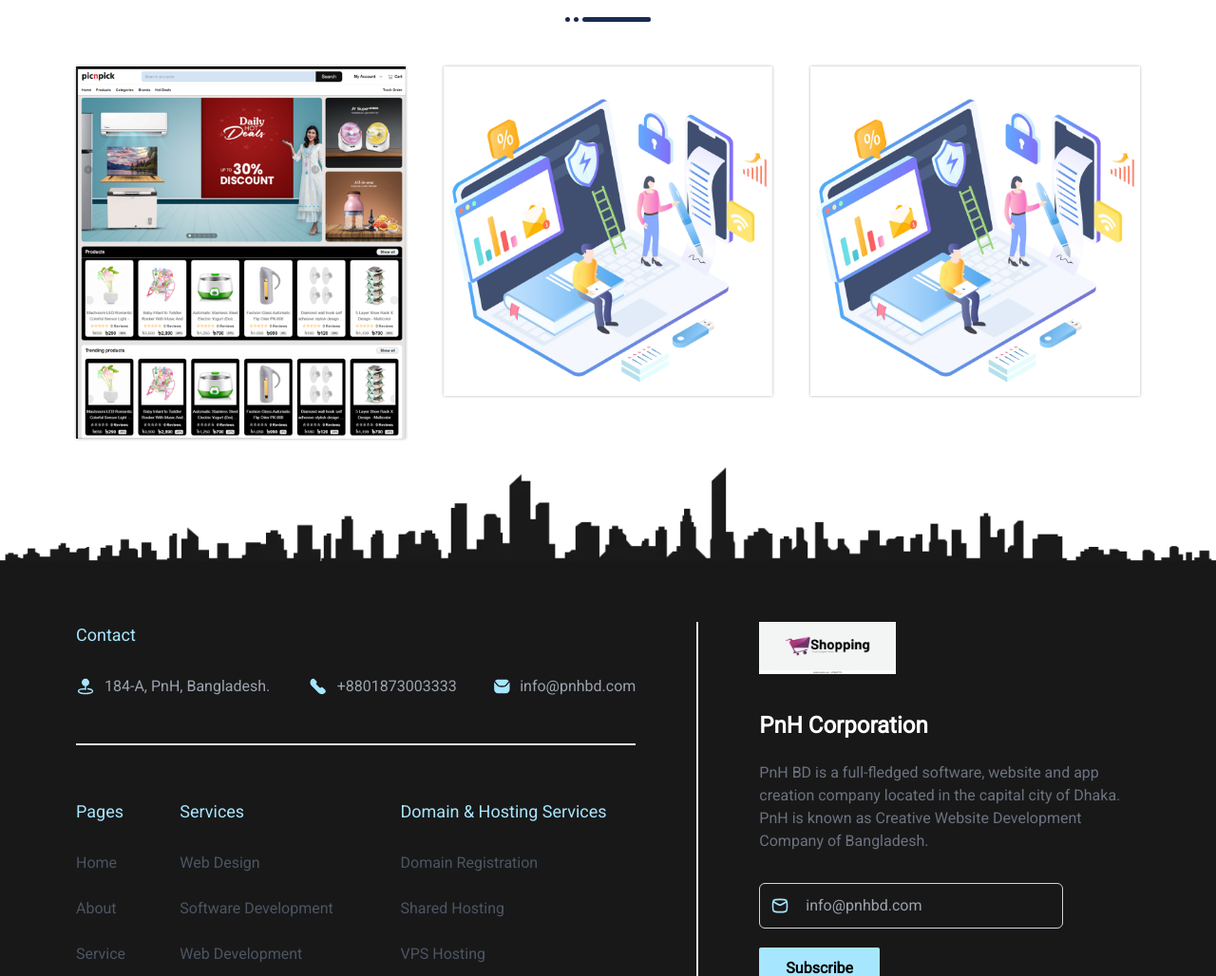
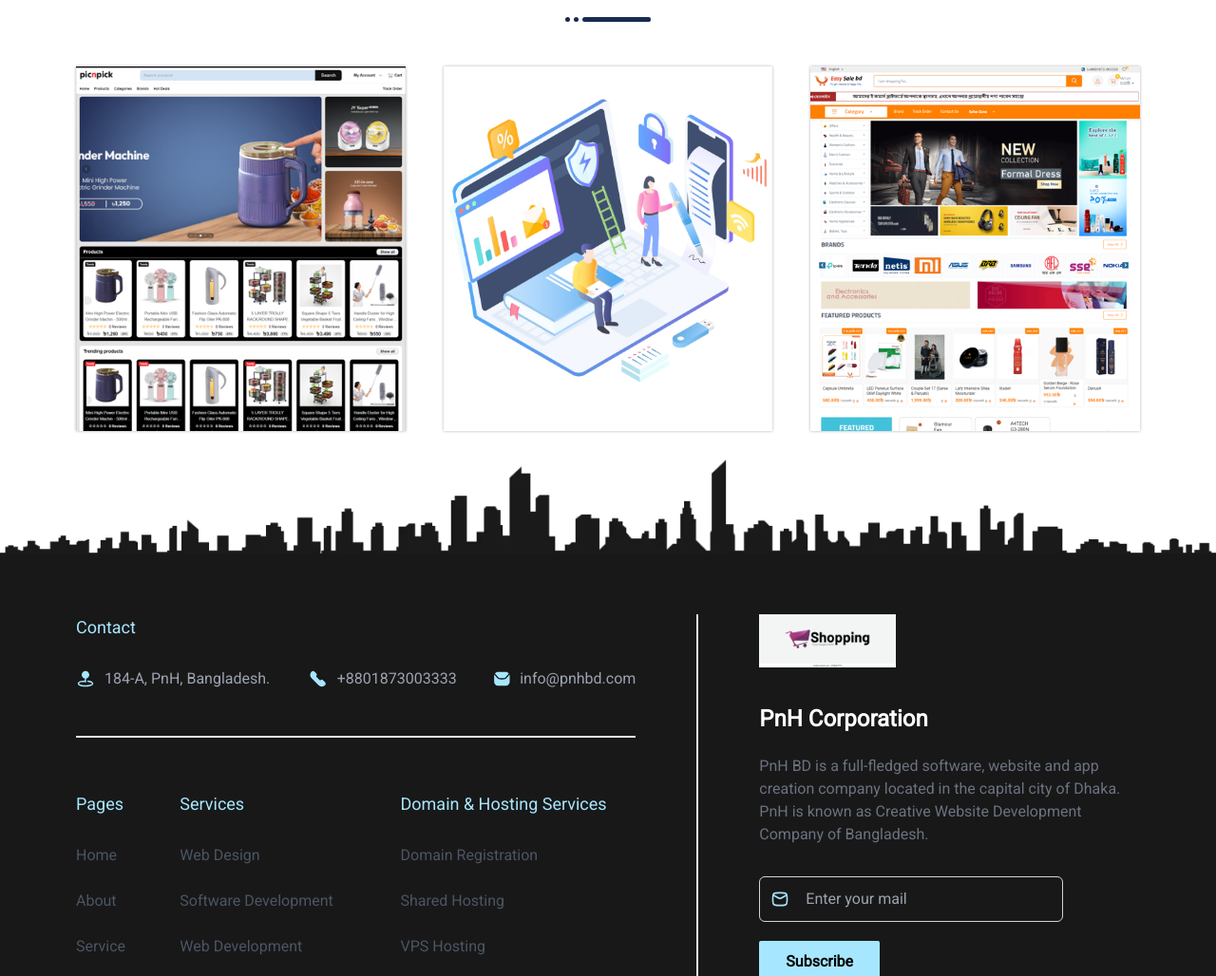
Before and after one commit to SabbirPnH/E-commerce, a Next.js app: page /portfolio in a window 1280 px wide. Shown: the part 585-1613 px from the top of the page at 95% size. Built offline with nearby package versions, Linux system fonts and the light colour scheme.

Commit message:
fixed issue

```diff
--- a/app/components/Footer.js
+++ b/app/components/Footer.js
@@ -263,7 +263,7 @@ const Footer = () => {
                 type="text"
                 id="default-search"
                 className="block w-full md:max-w-xs pr-4 pl-12 py-2.5 text-base font-normal shadow-xs text-white bg-transparent border border-gray-300 rounded-md placeholder-gray-400 focus:outline-none leading-relaxed"
-                placeholder="info@pnhbd.com"
+                placeholder="Enter your mail"
               />
             </div>
             <button className="py-2.5 px-7 max-md:w-full max-md:text-center rounded-sm max-md:mx-auto flex items-center justify-center bg-[#A7E6FF] text-base font-semibold text-black mb-8 transition-all duration-500 hover:bg-[#182b50] hover:text-white ">
--- a/app/components/Portfolio.js
+++ b/app/components/Portfolio.js
@@ -14,13 +14,15 @@ const PortfolioCard = () => {
             <div className="row mt-40 grid sm:grid-cols-2 lg:grid-cols-3 gap-10">
                 <div className="">
                     <div className="box1">
+                        <div className='h-80 lg:h-96'>
                         <Image
-              src="/img/Screenshot_4.png"
+                        src="/img/Screenshot_9.png"
                         alt="Shopping Logo"
                         width={600}
                         height={200}
                         className="object-cover  cursor-pointer "
                         />
+                        </div>
                         <h3 className="title ">picnpick</h3>
                         <ul className="icon">
                             <li><Link href={'https://www.picnpick.com/'} target='_blank'><FontAwesomeIcon icon={faLink} className="text-white" /></Link></li>
@@ -29,13 +31,15 @@ const PortfolioCard = () => {
                 </div>
                 <div className="">
                     <div className="box1">
+                    <div className='h-80 lg:h-96'>
                     <Image
               src="/img/feature-img.png"
               alt="Shopping Logo"
               width={600}
-              height={400}
+              height={200}
               className="object-cover cursor-pointer "
             />
+                    </div>
                         <h3 className="title">project title</h3>
                         <ul className="icon">
 
@@ -45,17 +49,19 @@ const PortfolioCard = () => {
                 </div>
                 <div className="">
                     <div className="box1">
+                    <div className='h-80 lg:h-96'>
                     <Image
-              src="/img/feature-img.png"
+              src="/img/Screenshot_4.png"
               alt="Shopping Logo"
               width={600}
-              height={400}
+              height={200}
               className="object-cover cursor-pointer "
             />
-                        <h3 className="title">project title</h3>
+                    </div>
+                        <h3 className="title"> Easy Sale BD</h3>
                         <ul className="icon">
 
-                            <li><a href="#"><FontAwesomeIcon icon={faLink} className="text-white" /></a></li>
+                            <li><Link href={'https://easysalebd.com/'} target='_blank'><FontAwesomeIcon icon={faLink} className="text-white" /></Link></li>
                         </ul>
                     </div>
                 </div>
--- a/app/globals.css
+++ b/app/globals.css
@@ -126,7 +126,7 @@
 
 
 
-
+/* portfolio section  */
 .box1 img,.box1:after,.box1:before{width:100%;transition:all .3s ease 0s}
 .box1 .icon,.box2,.box3,.box4,.box5 .icon li a{text-align:center}
 .box10:after,.box10:before,.box1:after,.box1:before,.box2 .inner-content:after,.box3:after,.box3:before,.box4:before,.box5:after,.box5:before,.box6:after,.box7:after,.box7:before{content:""}
```
Also changed, not shown: public/img/Screenshot_4.png. Lines whose indentation alone changed are shown as unchanged.
